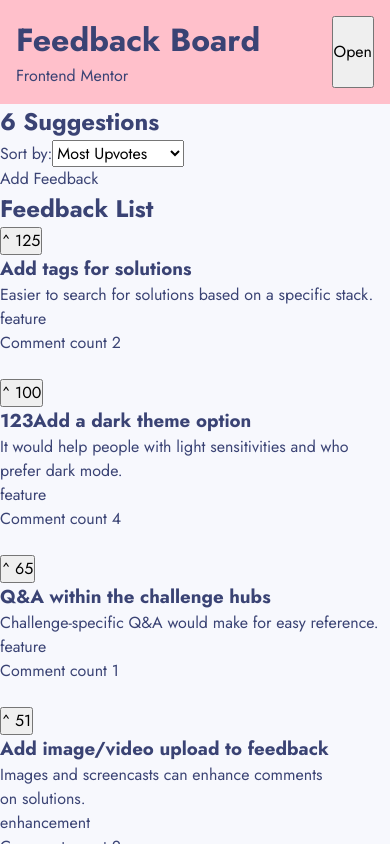
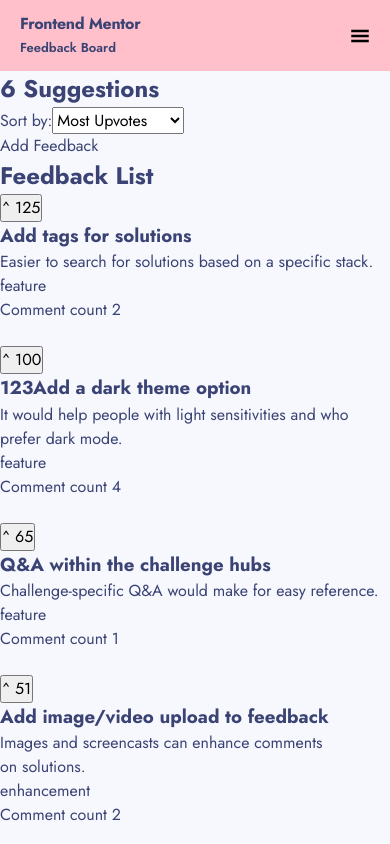
Before and after one commit to crsecu/productFeedbackApp, a React (Vite) app: page / in a window 390 px wide. Both pictures are taken after a click on the button "Log in". Shown: the top 844 px of the page. Built offline with nearby package versions, Linux system fonts and the light colour scheme; data requests are answered from the project's data file.

Commit message:
add hamburger/close buttons for sidebar menu

```diff
--- a/package.json
+++ b/package.json
@@ -15,6 +15,7 @@
     "json-server": "^1.0.0-beta.3",
     "react": "^18.3.1",
     "react-dom": "^18.3.1",
+    "react-icons": "^5.5.0",
     "react-redux": "^9.1.2",
     "react-router-dom": "^6.28.0",
     "styled-components": "^6.1.17"
--- a/src/features/feedback/FeedbackBoardLeftColumn.tsx
+++ b/src/features/feedback/FeedbackBoardLeftColumn.tsx
@@ -1,4 +1,6 @@
 import { ReactNode, useCallback, useState } from "react";
+import { GiHamburgerMenu } from "react-icons/gi";
+import { IoCloseSharp } from "react-icons/io5";
 import PageHeader from "../../ui/PageHeader";
 import TitleCard from "./TitleCard";
 
@@ -10,8 +12,6 @@ const StyledFeedbackBoardLeftColumn = styled.div`
   overflow: hidden;
 `;
 
-const HamburgerButton = styled.button``;
-
 const Overlay = styled.div`
   position: fixed;
   width: 100%;
@@ -22,6 +22,15 @@ const Overlay = styled.div`
   left: 0;
   background-color: rgba(0, 0, 0, 0.5);
   cursor: pointer;
+`;
+
+const IconButton = styled.button`
+  background: none;
+  border: none;
+  padding: 0;
+  margin: 0;
+  display: flex;
+  align-items: center;
 `;
 
 interface FeedbackBoardLeftColumnProps {
@@ -50,9 +59,15 @@ function FeedbackBoardLeftColumn({
       <StyledFeedbackBoardLeftColumn>
         <PageHeader>
           <TitleCard />
-          <HamburgerButton onClick={handleSidebarVisibility}>
-            Open
-          </HamburgerButton>
+          {showSidebar ? (
+            <IconButton onClick={handleSidebarVisibility}>
+              <IoCloseSharp size={"1.6rem"} strokeWidth={16} />
+            </IconButton>
+          ) : (
+            <IconButton onClick={handleSidebarVisibility}>
+              <GiHamburgerMenu size={"1.25rem"} />
+            </IconButton>
+          )}
         </PageHeader>
 
         <FeedbackBoardSidebar
--- a/src/features/feedback/TitleCard.tsx
+++ b/src/features/feedback/TitleCard.tsx
@@ -1,15 +1,22 @@
 import { useNavigate } from "react-router-dom";
 import styled from "styled-components";
+import { H1 } from "../../styles/Typography";
 
 const StyledTitleCard = styled.div`
   background-color: pink;
 `;
+const SubHeading = styled.span`
+  font-size: var(--font-size-body-3);
+  font-weight: var(--font-weight-semibold);
+  line-height: var(--line-height-body-3);
+`;
+
 function TitleCard(): React.JSX.Element {
   const navigate = useNavigate();
   return (
     <StyledTitleCard>
-      <h1 onClick={() => navigate("/")}>Feedback Board</h1>
-      <span>Frontend Mentor</span>
+      <H1 onClick={() => navigate("/")}>Frontend Mentor</H1>
+      <SubHeading>Feedback Board</SubHeading>
     </StyledTitleCard>
   );
 }
--- a/src/styles/GlobalStyles.ts
+++ b/src/styles/GlobalStyles.ts
@@ -78,6 +78,13 @@ const GlobalStyles = createGlobalStyle`
 --line-height-body-1: 1.44;
 --line-height-body-2: 1.47;
 --line-height-body-3: 1.46;
+
+ /* Letter Spacing */
+ --letter-spacing-h1: -0.33px;
+ --letter-spacing-h2: -0.25px;
+ --letter-spacing-h3: -0.25px;
+ --letter-spacing-h4: -0.2px
+
 
 
 }
--- /dev/null
+++ b/src/styles/Typography.tsx
@@ -0,0 +1,29 @@
+import styled from "styled-components";
+
+export const H1 = styled.h1`
+  font-size: var(--font-size-1);
+  font-weight: var(--font-weight-bold);
+  line-height: var(--line-height-h1);
+  letter-spacing: var(--letter-spacing-h1);
+`;
+
+export const H2 = styled.h2`
+  font-size: var(--font-size-2);
+  font-weight: var(--font-weight-bold);
+  line-height: var(--line-height-h2);
+  letter-spacing: var(--letter-spacing-h2);
+`;
+
+export const H3 = styled.h3`
+  font-size: var(--font-size-3);
+  font-weight: var(--font-weight-bold);
+  line-height: var(--line-height-h3);
+  letter-spacing: var(--letter-spacing-h3);
+`;
+
+export const H4 = styled.h4`
+  font-size: var(--font-size-4);
+  font-weight: var(--font-weight-bold);
+  line-height: var(--line-height-h4);
+  letter-spacing: var(--letter-spacing-h4);
+`;
--- a/src/ui/PageHeader.tsx
+++ b/src/ui/PageHeader.tsx
@@ -2,12 +2,14 @@ import styled from "styled-components";
 
 const StyledPageHeader = styled.header`
   position: relative;
-  z-index: 2;
   display: flex;
   justify-content: space-between;
-  padding: 16px;
+  z-index: 2;
+  align-items: center;
   background-color: pink;
+  padding: 12px 20px;
 `;
+
 interface PageHeaderProps {
   children: React.ReactNode;
 }
```
Also changed, not shown: 1 other file (tests, documents, lock files or other folders).
